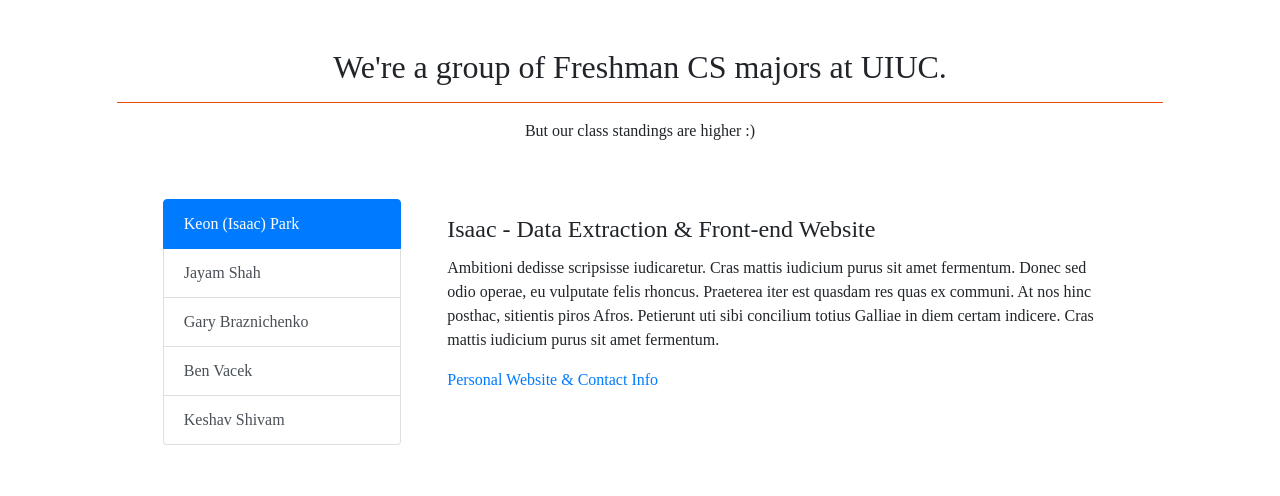
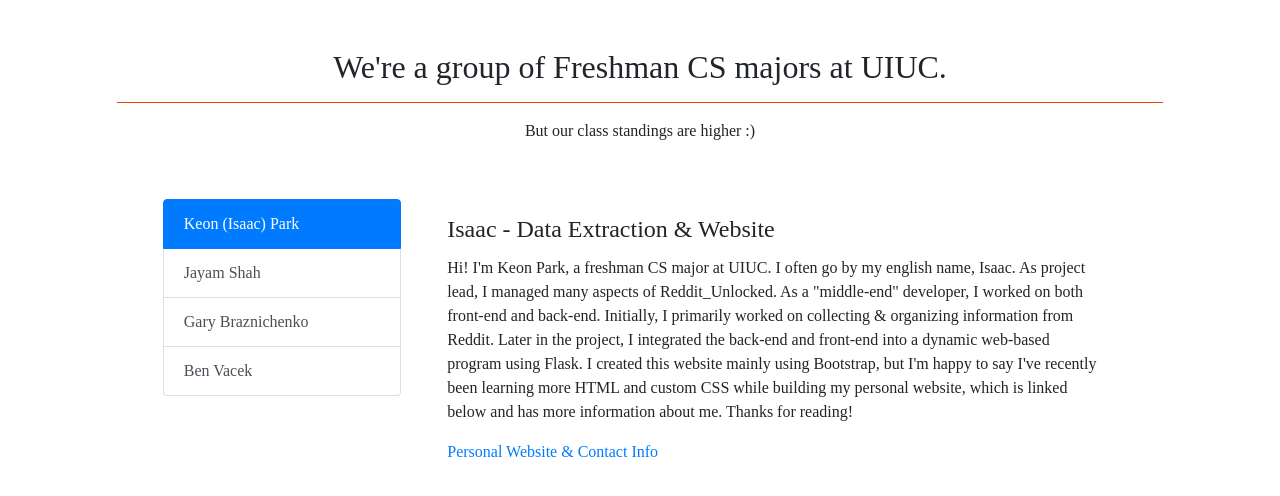
Before and after one commit to bvacek/reddit_unlocked_final, a Flask app: page /docs/team in a window 1280 px wide. Shown: the part 56-552 px from the top of the page. Run offline with Flask 2, Linux system fonts and the light colour scheme; parts of the project's set-up code (start-up, migrations or seed data) failed here and were passed over; some libraries are stand-ins or nearby versions.

Commit message:
some changes

```diff
--- a/templates/_navbar.html
+++ b/templates/_navbar.html
@@ -19,7 +19,7 @@
                         Docs
                     </a>
                     <div class="dropdown-menu" aria-labelledby="navbarDropdownMenuLink">
-                        <a class="dropdown-item text-primary" href="/docs/findings">What We Learned</a>
+                        <a class="dropdown-item text-primary" href="/docs/findings">Why and How</a>
                         <a class="dropdown-item text-primary" href="/docs/team">The Team</a>
                         <a class="dropdown-item text-primary" href="/docs/tools">Tools Used</a>
                     </div>
--- a/templates/docs_team.html
+++ b/templates/docs_team.html
@@ -18,7 +18,7 @@
                     <a class="list-group-item list-group-item-action" id="list-jayam-list" data-toggle="list" href="#list-jayam" role="tab" aria-controls="jayam">Jayam Shah</a>
                     <a class="list-group-item list-group-item-action" id="list-gary-list" data-toggle="list" href="#list-gary" role="tab" aria-controls="gary">Gary Braznichenko</a>
                     <a class="list-group-item list-group-item-action" id="list-ben-list" data-toggle="list" href="#list-ben" role="tab" aria-controls="ben">Ben Vacek</a>
-                    <a class="list-group-item list-group-item-action" id="list-keshav-list" data-toggle="list" href="#list-keshav" role="tab" aria-controls="keshav">Keshav Shivam</a>
+{#                    <a class="list-group-item list-group-item-action" id="list-keshav-list" data-toggle="list" href="#list-keshav" role="tab" aria-controls="keshav">Keshav Shivam</a>#}
                 </div>
             </div>
             <div class="col-8">
@@ -26,8 +26,8 @@
                     <div class="tab-pane fade show active" id="list-isaac" role="tabpanel" aria-labelledby="list-isaac-list">
                         <div class="d-flex flex-column justify-content-start">
                             <div class="p-3">
-                                <h4>Isaac - Data Extraction & Front-end Website</h4>
-                                <p class="pt-1">Ambitioni dedisse scripsisse iudicaretur. Cras mattis iudicium purus sit amet fermentum. Donec sed odio operae, eu vulputate felis rhoncus. Praeterea iter est quasdam res quas ex communi. At nos hinc posthac, sitientis piros Afros. Petierunt uti sibi concilium totius Galliae in diem certam indicere. Cras mattis iudicium purus sit amet fermentum.</p>
+                                <h4>Isaac - Data Extraction & Website</h4>
+                                <p class="pt-1">Hi! I'm Keon Park, a freshman CS major at UIUC. I often go by my english name, Isaac. As project lead, I managed many aspects of Reddit_Unlocked. As a "middle-end" developer, I worked on both front-end and back-end. Initially, I primarily worked on collecting & organizing information from Reddit. Later in the project, I integrated the back-end and front-end into a dynamic web-based program using Flask. I created this website mainly using Bootstrap, but I'm happy to say I've recently been learning more HTML and custom CSS while building my personal website, which is linked below and has more information about me. Thanks for reading!</p>
                                 <a href="https://parkkeo1.github.io/" target="_blank">Personal Website & Contact Info</a>
                             </div>
                         </div>
@@ -36,8 +36,8 @@
                         <div class="d-flex flex-column justify-content-start">
                             <div class="p-3">
                                 <h4>Jayam - Data Analysis</h4>
-                                <p class="pt-1">Ambitioni dedisse scripsisse iudicaretur. Cras mattis iudicium purus sit amet fermentum. Donec sed odio operae, eu vulputate felis rhoncus. Praeterea iter est quasdam res quas ex communi. At nos hinc posthac, sitientis piros Afros. Petierunt uti sibi concilium totius Galliae in diem certam indicere. Cras mattis iudicium purus sit amet fermentum.</p>
-                                <a href="test" target="_blank">test</a>
+                                <p class="pt-1">Jayam Shah is an undergrad at UIUC studying Computer Science. He is a member of the university's iRobotics organization, working with the Class of 2021 Combotics team where he builds battle-ready robots. On the programming side, he enjoys working on data-driven projects and backend development. He aspires to pursue studies in artificial intelligence and machine learning applications.</p>
+                                <a href="test" target="_blank">Personal Website & Contact Info</a>
                             </div>
                         </div>
                     </div>
@@ -45,29 +45,29 @@
                         <div class="d-flex flex-column justify-content-start">
                             <div class="p-3">
                                 <h4>Gary - Data Visualization</h4>
-                                <p class="pt-1">Ambitioni dedisse scripsisse iudicaretur. Cras mattis iudicium purus sit amet fermentum. Donec sed odio operae, eu vulputate felis rhoncus. Praeterea iter est quasdam res quas ex communi. At nos hinc posthac, sitientis piros Afros. Petierunt uti sibi concilium totius Galliae in diem certam indicere. Cras mattis iudicium purus sit amet fermentum.</p>
-                                <a href="test" target="_blank">test</a>
+                                <p class="pt-1">Gary Braznichenko is a freshman studying computer science at the University of Illinois, Urbana-Champaign. In this project, Gary worked on using PRAW to extract threads from reddit, organizing them using pandas, and visualizing data using plot.ly. His first time working on an open source group project has made him much more interested in working and potentially contributing to other projects involving data science and other topics in the future. He is eager to learn more about different aspects of data science, mathematics in computer science, and eventually an understanding of AI and ML.</p>
+                                <a href="test" target="_blank">Personal Website & Contact Info</a>
                             </div>
                         </div>
                     </div>
                     <div class="tab-pane fade" id="list-ben" role="tabpanel" aria-labelledby="list-ben-list">
                         <div class="d-flex flex-column justify-content-start">
                             <div class="p-3">
-                                <h4>Ben - Database Management</h4>
+                                <h4>Ben - Database & Deployment</h4>
                                 <p class="pt-1">Ambitioni dedisse scripsisse iudicaretur. Cras mattis iudicium purus sit amet fermentum. Donec sed odio operae, eu vulputate felis rhoncus. Praeterea iter est quasdam res quas ex communi. At nos hinc posthac, sitientis piros Afros. Petierunt uti sibi concilium totius Galliae in diem certam indicere. Cras mattis iudicium purus sit amet fermentum.</p>
-                                <a href="test" target="_blank">test</a>
+                                <a href="http://benjaminvacek.com/" target="_blank">Personal Website & Contact Info</a>
                             </div>
                         </div>
                     </div>
-                    <div class="tab-pane fade" id="list-keshav" role="tabpanel" aria-labelledby="list-keshav-list">
-                        <div class="d-flex flex-column justify-content-start">
-                            <div class="p-3">
-                                <h4>Keshav - Data Analysis</h4>
-                                <p class="pt-1">Ambitioni dedisse scripsisse iudicaretur. Cras mattis iudicium purus sit amet fermentum. Donec sed odio operae, eu vulputate felis rhoncus. Praeterea iter est quasdam res quas ex communi. At nos hinc posthac, sitientis piros Afros. Petierunt uti sibi concilium totius Galliae in diem certam indicere. Cras mattis iudicium purus sit amet fermentum.</p>
-                                <a href="test" target="_blank">test</a>
-                            </div>
-                        </div>
-                    </div>
+{#                    <div class="tab-pane fade" id="list-keshav" role="tabpanel" aria-labelledby="list-keshav-list">#}
+{#                        <div class="d-flex flex-column justify-content-start">#}
+{#                            <div class="p-3">#}
+{#                                <h4>Keshav - Data Analysis</h4>#}
+{#                                <p class="pt-1">Ambitioni dedisse scripsisse iudicaretur. Cras mattis iudicium purus sit amet fermentum. Donec sed odio operae, eu vulputate felis rhoncus. Praeterea iter est quasdam res quas ex communi. At nos hinc posthac, sitientis piros Afros. Petierunt uti sibi concilium totius Galliae in diem certam indicere. Cras mattis iudicium purus sit amet fermentum.</p>#}
+{#                                <a href="test" target="_blank">test</a>#}
+{#                            </div>#}
+{#                        </div>#}
+{#                    </div>#}
                 </div>
             </div>
         </div>
--- a/templates/examples.html
+++ b/templates/examples.html
@@ -1,5 +1,6 @@
 {%  extends 'layout.html' %}
 
 {% block body %}
+{#    deprecated page#}
 
 {% endblock %}
```
Also changed, not shown: templates/docs_findings.html (+7 -0 lines), templates/docs_tools.html (+19 -14 lines), run.py (line endings or trailing spaces), 3 other files.
